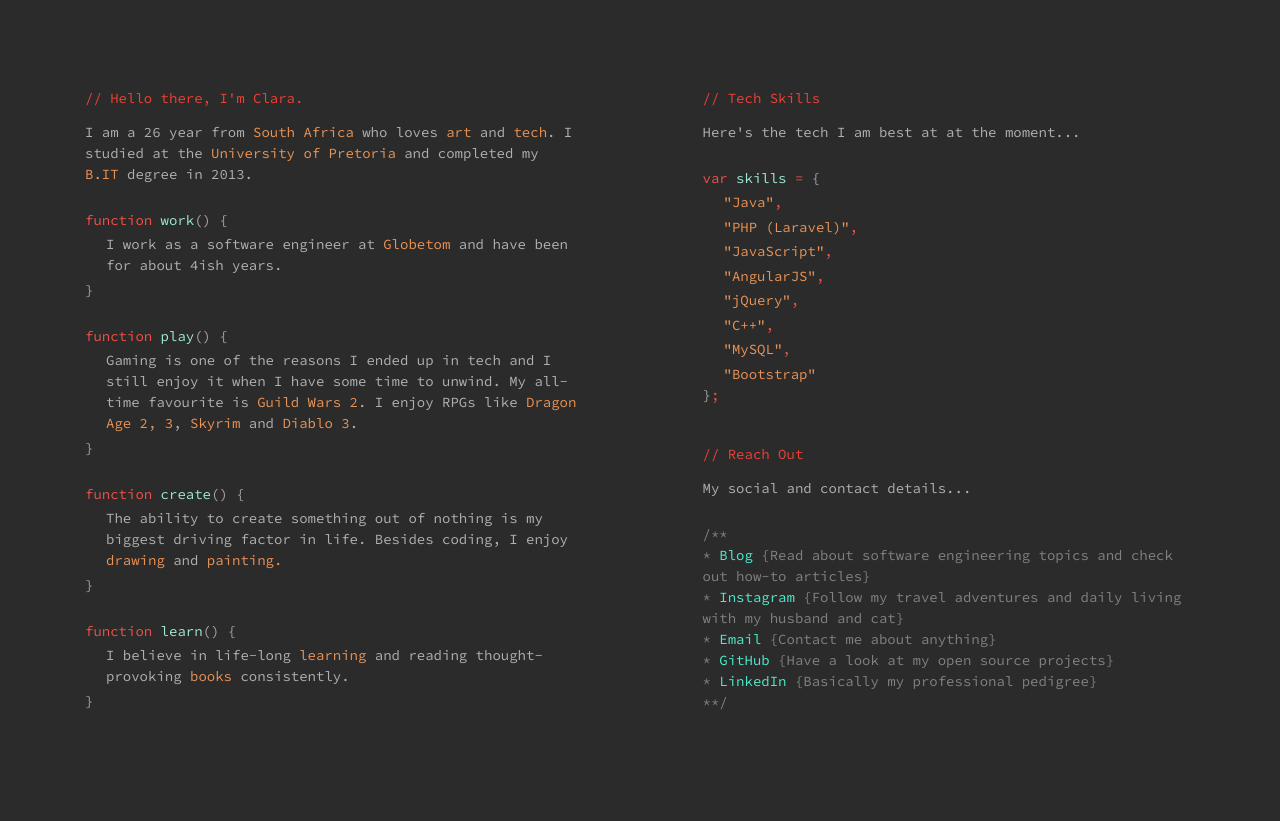
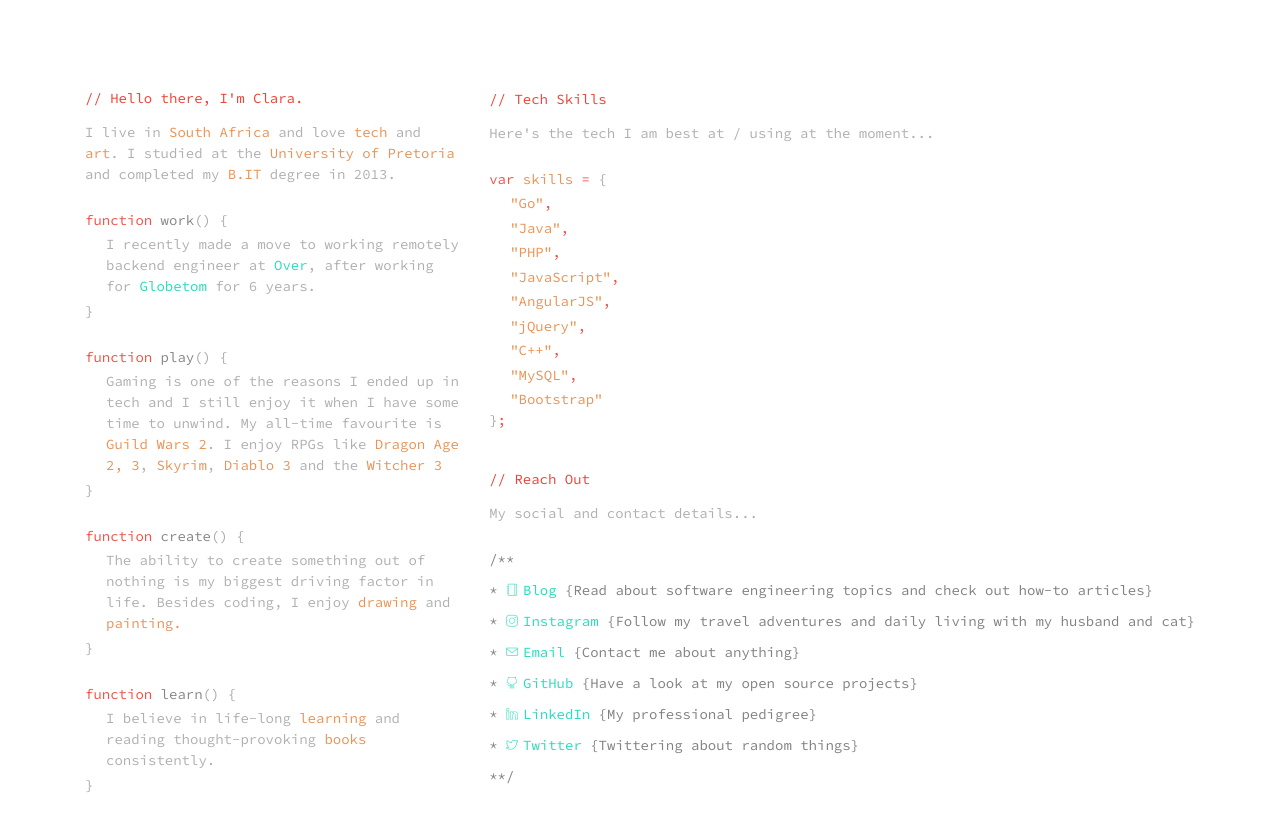
Before and after one commit to claravanstaden/personal-landing-page, a plain HTML site: page index.html in a window 1280 px wide. Before the commit the page ends 800 px from the top, so only its background shows below. Drawn offline with nearby package versions, Linux system fonts and the light colour scheme.

Commit message:
Updates to bio. Styling tweaks.

```diff
--- a/index.html
+++ b/index.html
@@ -6,6 +6,7 @@
     <link rel="stylesheet" href="https://maxcdn.bootstrapcdn.com/bootstrap/4.0.0-beta.2/css/bootstrap.min.css"
           integrity="sha384-PsH8R72JQ3SOdhVi3uxftmaW6Vc51MKb0q5P2rRUpPvrszuE4W1povHYgTpBfshb" crossorigin="anonymous">
     <link rel="stylesheet" href="style.css">
+    <link rel="stylesheet" href="https://cdnjs.cloudflare.com/ajax/libs/simple-line-icons/2.4.1/css/simple-line-icons.min.css">
 
     <link href="https://fonts.googleapis.com/css?family=Open+Sans|Source+Code+Pro" rel="stylesheet">
     <link href="https://cdnjs.cloudflare.com/ajax/libs/simple-line-icons/2.4.1/css/simple-line-icons.min.css" rel="stylesheet">
@@ -25,31 +26,32 @@
             <div class="row">
                 <div class="col">
                     <h1>Hello there, I'm Clara.</h1>
-                    <p>I am a 26 year from <strong>South Africa</strong> who loves <strong>art </strong> and
-                        <strong>tech</strong>.
+                    <p>I live in <strong>South Africa</strong> and love <strong>tech </strong> and
+                        <strong>art</strong>.
                         I studied at the <strong>University of Pretoria</strong> and completed my <strong>B.IT</strong> degree in 2013.
                     </p>
-                    <p class="red mb-1">function <span class="turquoise">work</span><span class="gray">() {</span></p>
+                    <p class="red mb-1">function <span class="function">work</span><span class="gray">() {</span></p>
                     <p class="ml-4 mb-1">
-                        I work as a software engineer at <strong>Globetom</strong> and have been for about 4ish years.</p>
+                        I recently made a move to working remotely backend engineer at <strong><a href="www.madewithOver.com">Over</a></strong>,
+                        after working for <strong><a href="www.globetom.co.za">Globetom</a></strong> for 6 years.</p>
                     <p class="close-bracket gray mt-0"></p>
 
-                    <p class="red mb-1">function <span class="turquoise">play</span><span class="gray">() {</span></p>
+                    <p class="red mb-1">function <span class="function">play</span><span class="gray">() {</span></p>
                     <p class="ml-4 mb-1">
                         Gaming is one of the reasons I ended up in tech and I still enjoy it when I have some time to unwind.
                         My
-                        all-time favourite is <strong> Guild Wars 2</strong>. I enjoy RPGs like <strong>Dragon Age 2, 3</strong>, <strong>Skyrim</strong> and
-                        <strong>Diablo 3</strong>.
+                        all-time favourite is <strong> Guild Wars 2</strong>. I enjoy RPGs like <strong>Dragon Age 2, 3</strong>, <strong>Skyrim</strong>,
+                        <strong>Diablo 3</strong> and the <strong>Witcher 3<strong>
                     </p>
                     <p class="close-bracket gray mt-0"></p>
 
-                    <p class="red mb-1">function <span class="turquoise">create</span><span class="gray">() {</span></p>
+                    <p class="red mb-1">function <span class="function">create</span><span class="gray">() {</span></p>
                     <p class="ml-4 mb-1">
                         The ability to create something out of nothing is my biggest driving factor in life. Besides coding, I enjoy
                         <strong>drawing</strong> and <strong>painting.</strong></p>
                     <p class="close-bracket gray"></p>
 
-                    <p class="red mb-1">function <span class="turquoise">learn</span><span class="gray">() {</span></p>
+                    <p class="red mb-1">function <span class="function">learn</span><span class="gray">() {</span></p>
                     <p class="ml-4 mb-1">
                         I believe in life-long <strong>learning</strong> and reading thought-provoking <strong>books</strong> consistently.
                     </p>
@@ -58,11 +60,12 @@
                 <div class="col-1"></div>
                 <div class="col">
                     <h1>Tech Skills</h1>
-                    <p>Here's the tech I am best at at the moment...</p>
+                    <p>Here's the tech I am best at / using at the moment...</p>
                     <div><span class="red">var </span><span class="turquoise">skills</span><span class="red"> = </span><span
                             class="gray">{</span></div>
+                    <div class="orange ml-4 mt-1">"Go"<span class="red">,</span></div>
                     <div class="orange ml-4 mt-1">"Java"<span class="red">,</span></div>
-                    <div class="orange ml-4 mt-1">"PHP (Laravel)"<span class="red">,</span></div>
+                    <div class="orange ml-4 mt-1">"PHP"<span class="red">,</span></div>
                     <div class="orange ml-4 mt-1">"JavaScript"<span class="red">,</span></div>
                     <div class="orange ml-4 mt-1">"AngularJS"<span class="red">,</span></div>
                     <div class="orange ml-4 mt-1">"jQuery"<span class="red">,</span></div>
@@ -76,14 +79,14 @@
                     <p>My social and contact details...</p>
                     <ul>
                         <li></li>
-                        <li><a href="http://claravanstaden.com">Blog</a> {Read about software engineering topics and check out how-to articles}</li>
-                        <li><a href="https://www.instagram.com/claravanstaden/?hl=en">Instagram</a> {Follow my travel adventures and daily living with my
-                            husband
-                            and cat}
+                        <li><a href="http://claravanstaden.com" target="_blank"><i class="icon-notebook"></i>Blog</a> {Read about software engineering topics and check out how-to articles}</li>
+                        <li><a href="https://www.instagram.com/_red_clara_/?hl=en" target="_blank"><i class="icon-social-instagram"></i>Instagram</a> {Follow my travel adventures and daily living with my
+                            husband and cat}
                         </li>
-                        <li><a href="mailto:claravanstaden64@gmail.com">Email</a> {Contact me about anything}</li>
-                        <li><a href="https://github.com/claravanstaden">GitHub</a> {Have a look at my open source projects}</li>
-                        <li><a href="https://www.linkedin.com/in/clara-van-staden-35aa4557">LinkedIn</a> {Basically my professional pedigree}</li>
+                        <li><a href="mailto:info@claravanstaden.com" target="_blank"><i class="icon-envelope"></i>Email</a> {Contact me about anything}</li>
+                        <li><a href="https://github.com/claravanstaden" target="_blank"><i class="icon-social-github"></i>GitHub</a> {Have a look at my open source projects}</li>
+                        <li><a href="https://www.linkedin.com/in/clara-van-staden-35aa4557" target="_blank"><i class="icon-social-linkedin"></i>LinkedIn</a> {My professional pedigree}</li>
+                        <li><a href="https://twitter.com/ClaraVanStaden" target="_blank"><i class="icon-social-twitter"></i>Twitter</a> {Twittering about random things}</li>
                         <li></li>
                     </ul>
                 </div>
--- a/style.css
+++ b/style.css
@@ -1,5 +1,5 @@
 html, body {
-    background-color: #2b2b2b;
+    background-color: #ffffff;
     font-family: 'Source Code Pro', monospace;
     font-size: 14px;
 }
@@ -59,12 +59,19 @@ strong, .orange {
     font-weight: normal;
 }
 
-.turquoise, a {
-    color: #4eeacd;
+a {
+    color: #29dcbb;
     text-decoration: none;
 }
 
-.turquoise, a:hover {
+li i {
+    margin-right: 5px;
+    font-size: 12px;
+    color: #29dcbb;
+}
+
+
+a:hover {
     color: #9dead7;
     text-decoration: none;
 }
@@ -83,3 +90,11 @@ i {
     margin-right: 15px;
     opacity: .8;
 }
+
+.function {
+    color: #868686;
+}
+
+li {
+    margin-bottom: 10px;
+}
```
Also changed, not shown: index.js (added, +9 -0 lines).
